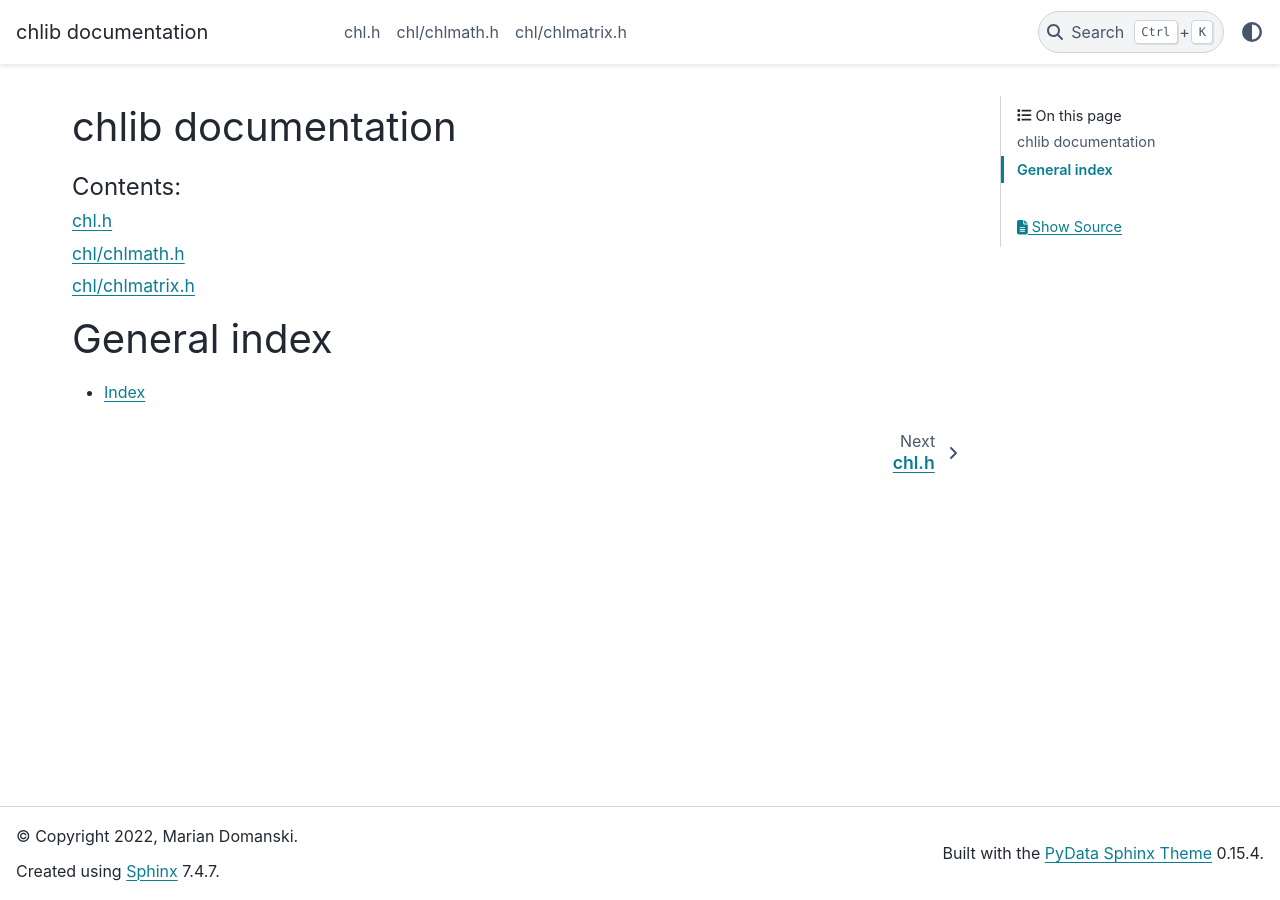
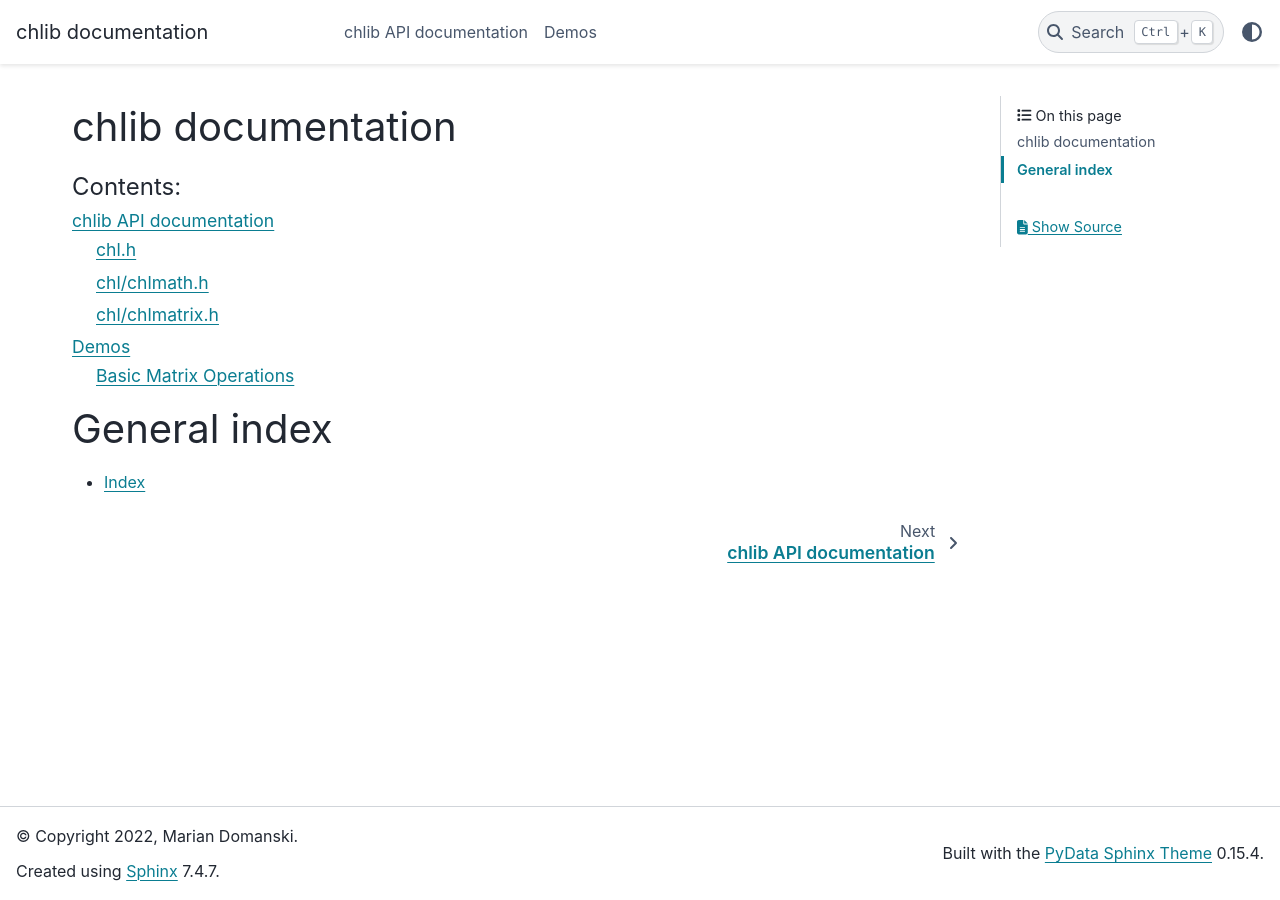
Before and after one commit to mmdski/chlib, a Sphinx documentation site: the page built from docs/index.rst, in a window 1280 px wide. Built offline with Sphinx 7.4.7 and the PyData theme 0.15.4, drawn with Linux system fonts in a browser that asks for light colours.

Commit message:
add matrix demo

```diff
--- /dev/null
+++ b/docs/api/index.rst
@@ -0,0 +1,10 @@
+chlib API documentation
+=======================
+
+.. toctree::
+   :maxdepth: 2
+   :caption: Contents:
+
+   chl
+   chlmath
+   chlmatrix
--- a/docs/conf.py
+++ b/docs/conf.py
@@ -27,7 +27,8 @@ author = 'Marian Domanski'
 # Add any Sphinx extension module names here, as strings. They can be
 # extensions coming with Sphinx (named 'sphinx.ext.*') or your custom
 # ones.
-extensions = ['breathe'
+extensions = ['breathe',
+              'sphinx.ext.mathjax'
               ]
 
 # Add any paths that contain templates here, relative to this directory.
@@ -49,7 +50,9 @@ html_theme = 'pydata_sphinx_theme'
 # Add any paths that contain custom static files (such as style sheets) here,
 # relative to this directory. They are copied after the builtin static files,
 # so a file named "default.css" will overwrite the builtin "default.css".
-# html_static_path = ['_static']
+html_static_path = ['_static']
+
+html_favicon = '_static/favicon.ico'
 
 # -- Options for breathe extension -------------------------------------------
 breathe_projects_source = {
@@ -59,3 +62,10 @@ breathe_default_project = "chlib"
 breathe_domain_by_extension = {
     "h": "c",
 }
+
+# -- Options for mathjax extension -------------------------------------------
+mathjax_path = 'https://cdn.jsdelivr.net/npm/mathjax@2/MathJax.js?config=TeX-AMS-MML_HTMLorMML'
+mathjax2_config = {
+    'extensions': ['tex2jax.js'],
+    'jax': ['input/TeX', 'output/HTML-CSS'],
+}
--- /dev/null
+++ b/docs/demo/index.rst
@@ -0,0 +1,8 @@
+Demos
+=====
+
+.. toctree::
+   :maxdepth: 2
+   :caption: Contents:
+
+   matrix
--- a/docs/index.rst
+++ b/docs/index.rst
@@ -10,10 +10,8 @@ chlib documentation
    :maxdepth: 2
    :caption: Contents:
 
-   chl
-   chlmath
-   chlmatrix
-
+   api/index
+   demo/index
 
 
 General index
--- a/requirements.txt
+++ b/requirements.txt
@@ -6,3 +6,4 @@ pydata-sphinx-theme
 rstcheck
 snooty
 Sphinx==4.3.2
+sphinx-autobuild
```
Also changed, not shown: docs/demo/matrix.rst (added, +177 -0 lines), docs/api/chl.rst (renamed from docs/chl.rst), docs/api/chlmath.rst (renamed from docs/chlmath.rst), docs/api/chlmatrix.rst (renamed from docs/chlmatrix.rst), 1 other file.
